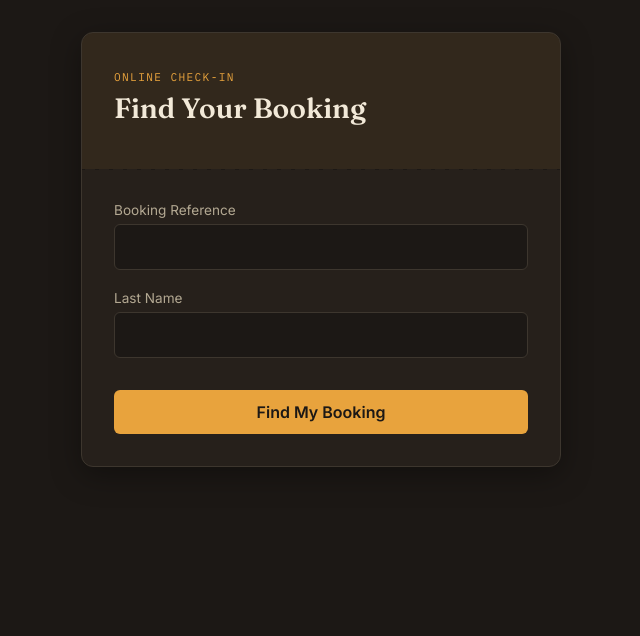
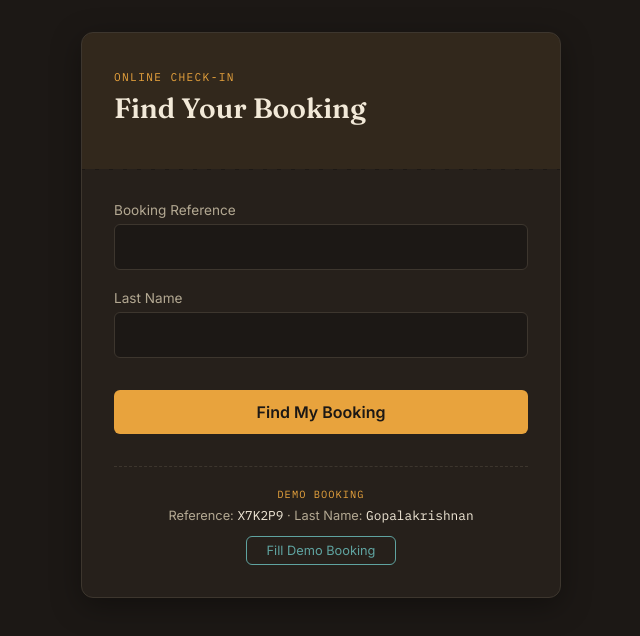
Before and after one commit to pavithragk99/airline-checkin, a React (Vite) app in the folder apps/web/: page /lookup in a window 1280 px wide. Shown: the top 636 px of the page, without its empty margins (319-959 px from the left). Built offline with nearby package versions, Linux system fonts and the light colour scheme; no server answers.

Commit message:
chore: display mock data on ui

```diff
--- a/apps/web/src/pages/BookingLookupPage.module.css
+++ b/apps/web/src/pages/BookingLookupPage.module.css
@@ -46,3 +46,45 @@
   outline: 2px solid var(--color-ink);
   outline-offset: 2px;
 }
+
+.demoHint {
+  margin-top: var(--space-lg);
+  padding-top: var(--space-md);
+  border-top: 1px dashed var(--color-line);
+  text-align: center;
+}
+
+.demoLabel {
+  font-family: var(--font-mono);
+  font-size: 0.65rem;
+  letter-spacing: 0.1em;
+  color: var(--color-amber);
+  text-transform: uppercase;
+  margin: 0 0 var(--space-xs) 0;
+}
+
+.demoText {
+  font-size: 0.8rem;
+  color: var(--color-ink-muted);
+  margin: 0 0 var(--space-sm) 0;
+}
+
+.demoValue {
+  font-family: var(--font-mono);
+  color: var(--color-ink);
+}
+
+.demoFillButton {
+  background: none;
+  border: 1px solid var(--color-tarmac);
+  color: var(--color-tarmac);
+  border-radius: var(--radius-control);
+  padding: var(--space-xs) var(--space-md);
+  font-size: 0.8rem;
+  cursor: pointer;
+}
+
+.demoFillButton:focus-visible {
+  outline: 2px solid var(--color-amber);
+  outline-offset: 2px;
+}
--- a/apps/web/src/pages/BookingLookupPage.tsx
+++ b/apps/web/src/pages/BookingLookupPage.tsx
@@ -119,6 +119,26 @@
           {submitting ? "Searching..." : "Find My Booking"}
         </button>
       </form>
+
+      {/* Demo hint — this is a portfolio project, so give visitors a real
+          reference to try instead of leaving them stuck with no way in */}
+      <div className={styles.demoHint}>
+        <p className={styles.demoLabel}>Demo Booking</p>
+        <p className={styles.demoText}>
+          Reference: <span className={styles.demoValue}>X7K2P9</span> · Last
+          Name: <span className={styles.demoValue}>Gopalakrishnan</span>
+        </p>
+        <button
+          type="button"
+          className={styles.demoFillButton}
+          onClick={() => {
+            setReference("X7K2P9");
+            setLastName("Gopalakrishnan");
+          }}
+        >
+          Fill Demo Booking
+        </button>
+      </div>
     </TicketCard>
   );
 }
```
